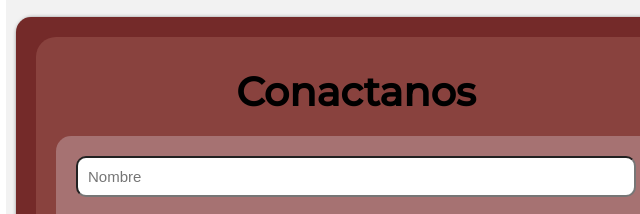
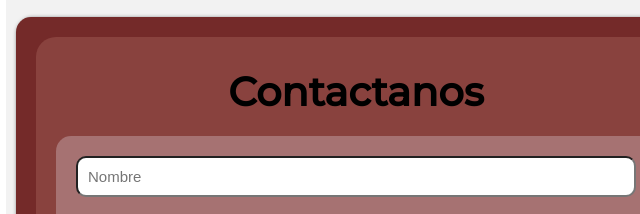
Before and after one commit to Fxtsmp/tiger-energy-drink, a plain HTML site: page contact.html in a window 1280 px wide. Shown: the part 353-567 px from the top of the page, 54-694 px from the left. Drawn offline with Linux system fonts and the light colour scheme.

Commit message:
change error

```diff
--- a/contact.html
+++ b/contact.html
@@ -29,7 +29,7 @@
             </div>
                 <div class="contact-maps">
                     <div class="contact-form">
-                        <h2>Conactanos</h2>
+                        <h2>Contactanos</h2>
                         <form action="">
                             <input type="text" name="Nombre" placeholder="Nombre">
                             <input type="text" name="email" placeholder="@email">
```
